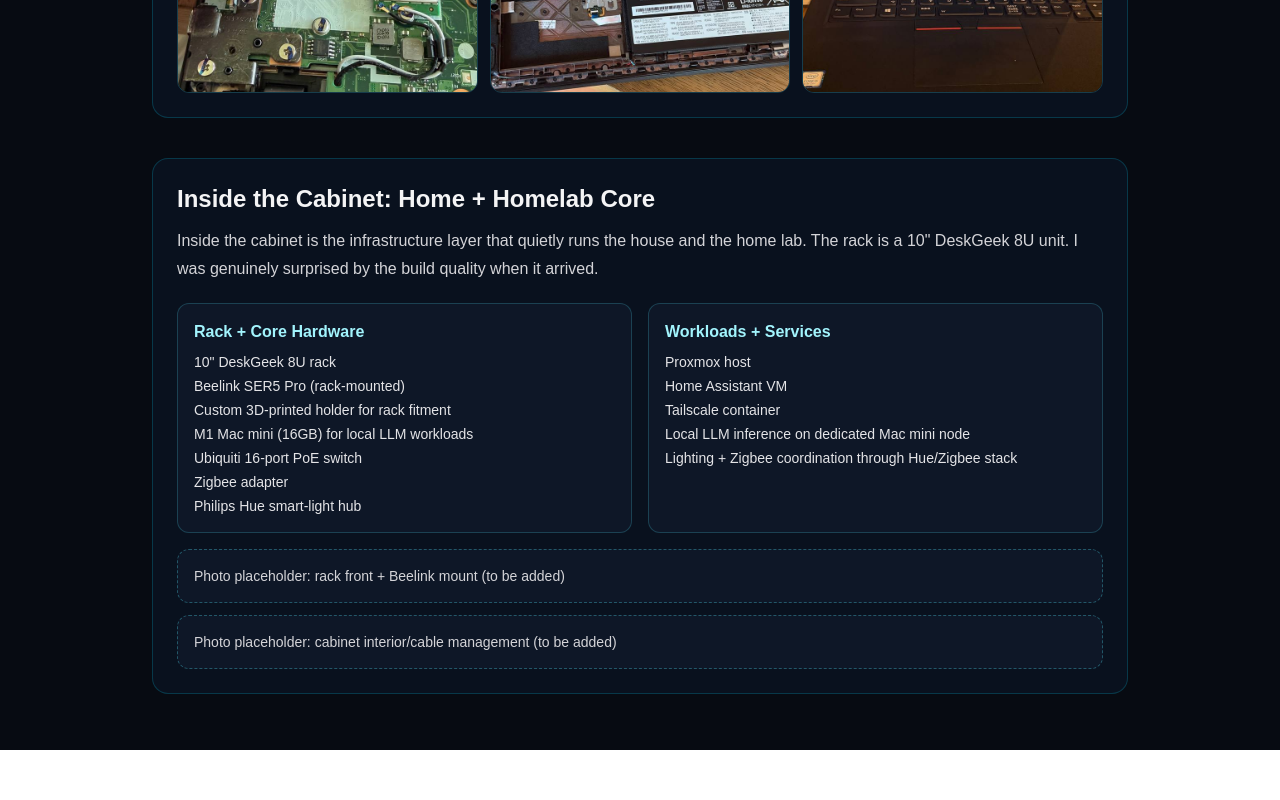
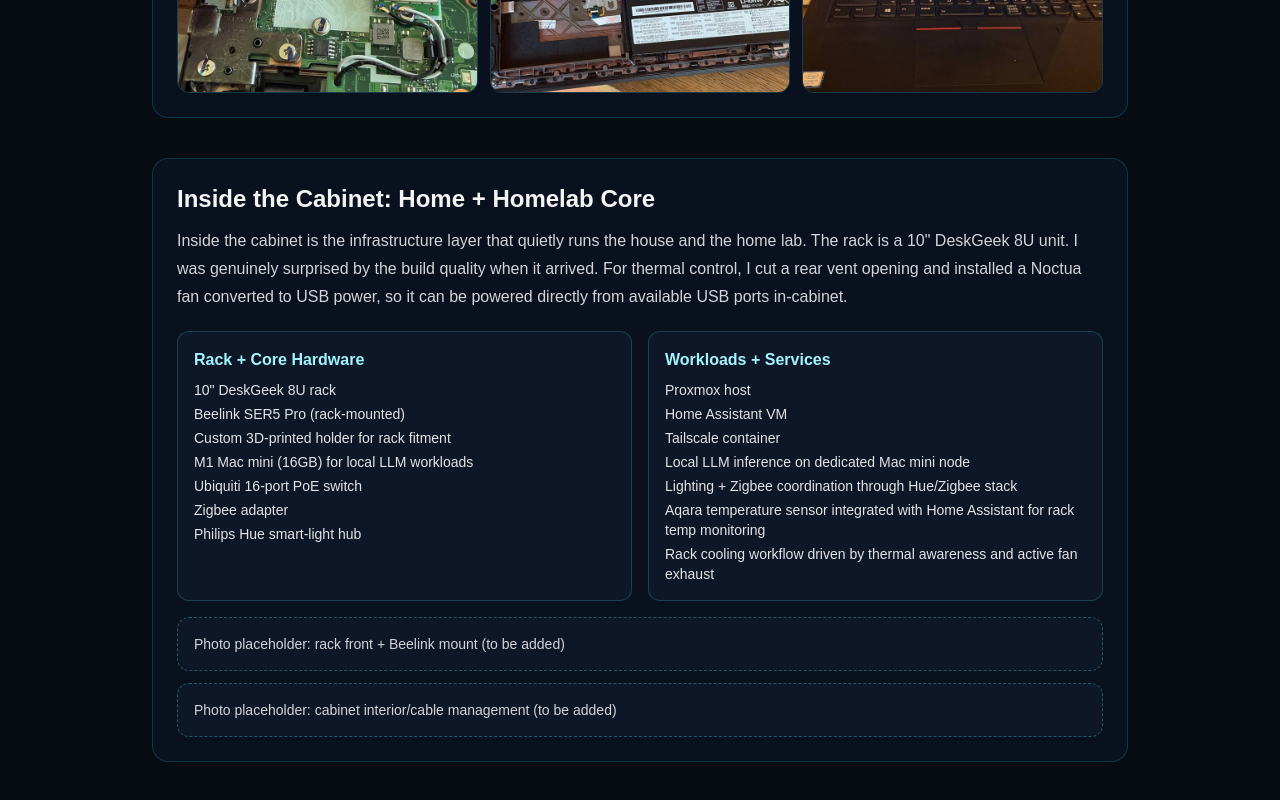
Before and after one commit to DigitalRonin73/Tired-Dad-Tech, a Next.js app: page /war-room in a window 1280 px wide. Shown: the part 2653-3453 px from the top of the page. Before the commit the page ends 3403 px from the top, so only its background shows below. Built offline with nearby package versions, Linux system fonts and the light colour scheme.

Commit message:
feat: add rack cooling and temperature monitoring details

```diff
--- a/src/app/war-room/page.tsx
+++ b/src/app/war-room/page.tsx
@@ -179,6 +179,8 @@
           <p className="mt-3 text-zinc-300 leading-7">
             Inside the cabinet is the infrastructure layer that quietly runs the house and the home lab.
             The rack is a 10" DeskGeek 8U unit. I was genuinely surprised by the build quality when it arrived.
+            For thermal control, I cut a rear vent opening and installed a Noctua fan converted to USB power,
+            so it can be powered directly from available USB ports in-cabinet.
           </p>
 
           <div className="mt-5 grid gap-4 md:grid-cols-2">
@@ -203,6 +205,8 @@
                 <li>Tailscale container</li>
                 <li>Local LLM inference on dedicated Mac mini node</li>
                 <li>Lighting + Zigbee coordination through Hue/Zigbee stack</li>
+                <li>Aqara temperature sensor integrated with Home Assistant for rack temp monitoring</li>
+                <li>Rack cooling workflow driven by thermal awareness and active fan exhaust</li>
               </ul>
             </div>
           </div>
```
